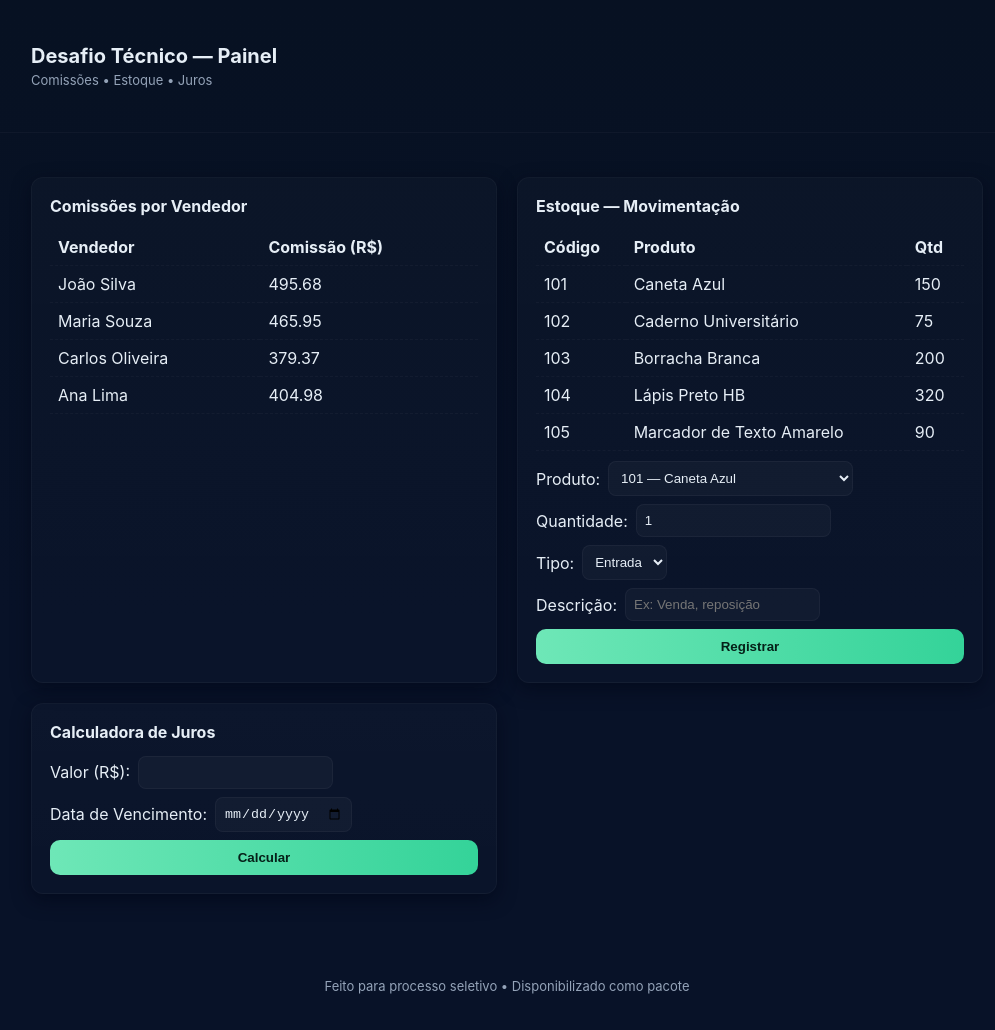
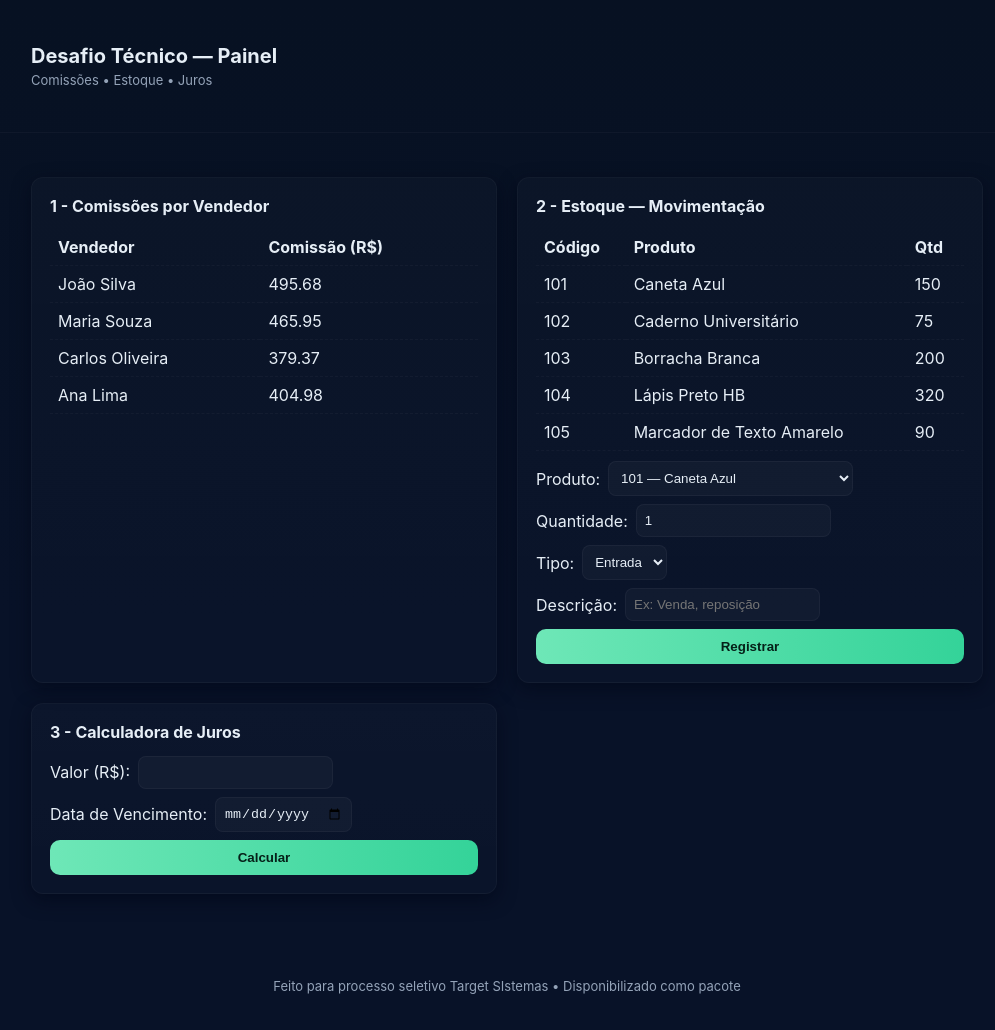
Before and after one commit to ThiagoTorresFerrao/Desafio_target, a plain HTML site: page frontend/index.html in a window 1280 px wide. Shown: the whole page, without its empty margins (133-1128 px from the left). Drawn offline with Linux system fonts and the light colour scheme.

Commit message:
style index.html
Minor changes to the text or style.

```diff
--- a/frontend/index.html
+++ b/frontend/index.html
@@ -16,12 +16,12 @@
 
   <main class="container grid">
     <section class="card" id="comissoes">
-      <h2>Comissões por Vendedor</h2>
+      <h2>1 - Comissões por Vendedor</h2>
       <div id="comissoesContent">Carregando...</div>
     </section>
 
     <section class="card" id="estoque">
-      <h2>Estoque — Movimentação</h2>
+      <h2>2 - Estoque — Movimentação</h2>
       <div id="estoqueList">Carregando...</div>
       <form id="movForm">
         <label>Produto: <select id="prodSelect"></select></label>
@@ -33,7 +33,7 @@
     </section>
 
     <section class="card" id="juros">
-      <h2>Calculadora de Juros</h2>
+      <h2>3 - Calculadora de Juros</h2>
       <form id="jurosForm">
         <label>Valor (R$): <input type="number" step="0.01" id="valor" /></label>
         <label>Data de Vencimento: <input type="date" id="venc" /></label>
@@ -44,7 +44,7 @@
   </main>
 
   <footer class="footer">
-    <div class="container">Feito para processo seletivo • Disponibilizado como pacote</div>
+    <div class="container">Feito para processo seletivo Target SIstemas • Disponibilizado como pacote</div>
   </footer>
 
   <script src="app.js"></script>
```
